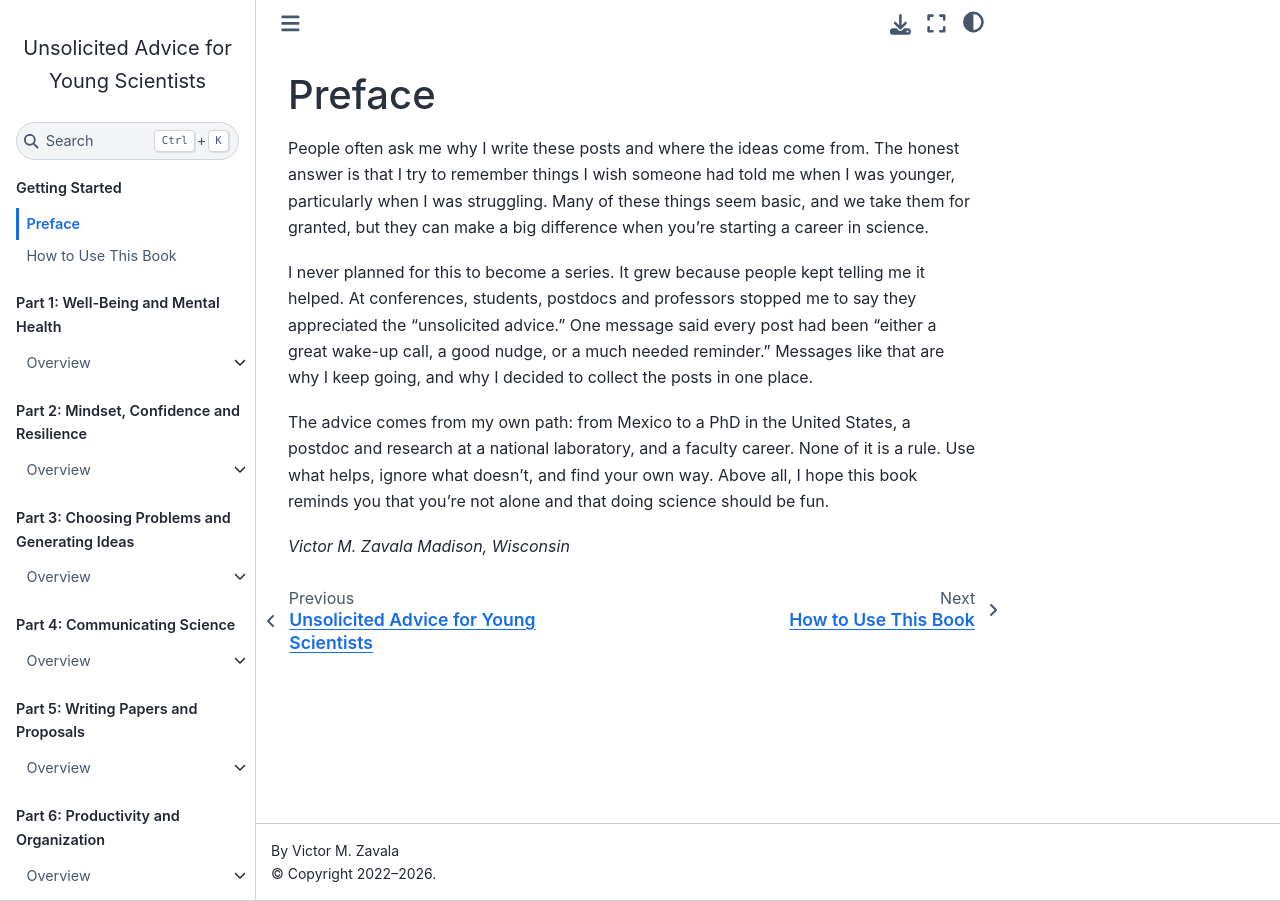
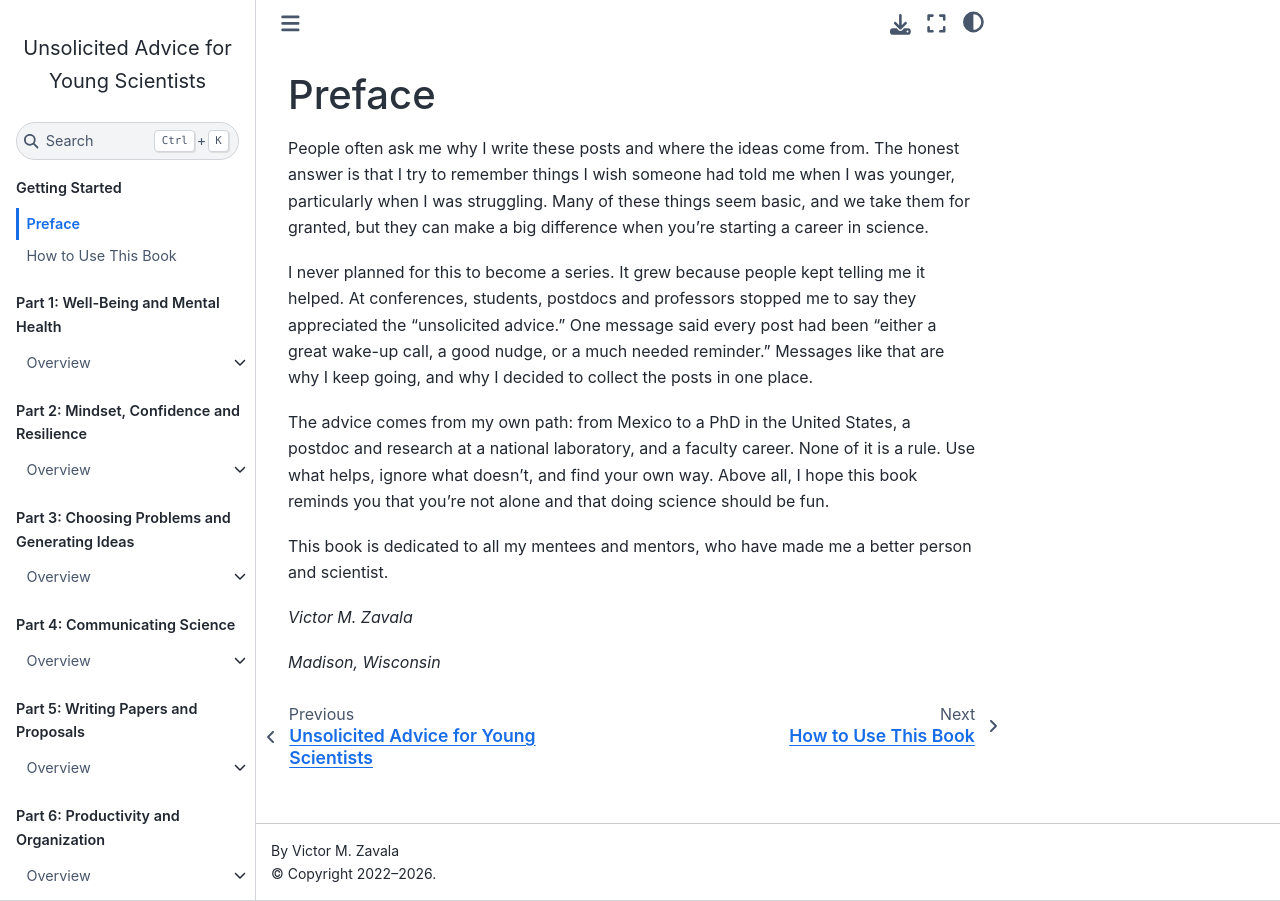
Before and after one commit to vzavala/UnsolicitedAdvice, a Jupyter Book: the page built from preface.md, in a window 1280 px wide. Built offline with Jupyter Book 1.0.4 settings and Sphinx 7.4.7 and the Sphinx Book theme 1.1.4, drawn with Linux system fonts in a browser that asks for light colours.

Commit message:
edited preface.md

```diff
--- a/preface.md
+++ b/preface.md
@@ -6,5 +6,8 @@ I never planned for this to become a series. It grew because people kept telling
 
 The advice comes from my own path: from Mexico to a PhD in the United States, a postdoc and research at a national laboratory, and a faculty career. None of it is a rule. Use what helps, ignore what doesn't, and find your own way. Above all, I hope this book reminds you that you're not alone and that doing science should be fun.
 
+This book is dedicated to all my mentees and mentors, who have made me a better person and scientist.
+
 *Victor M. Zavala*
+
 *Madison, Wisconsin*
```
